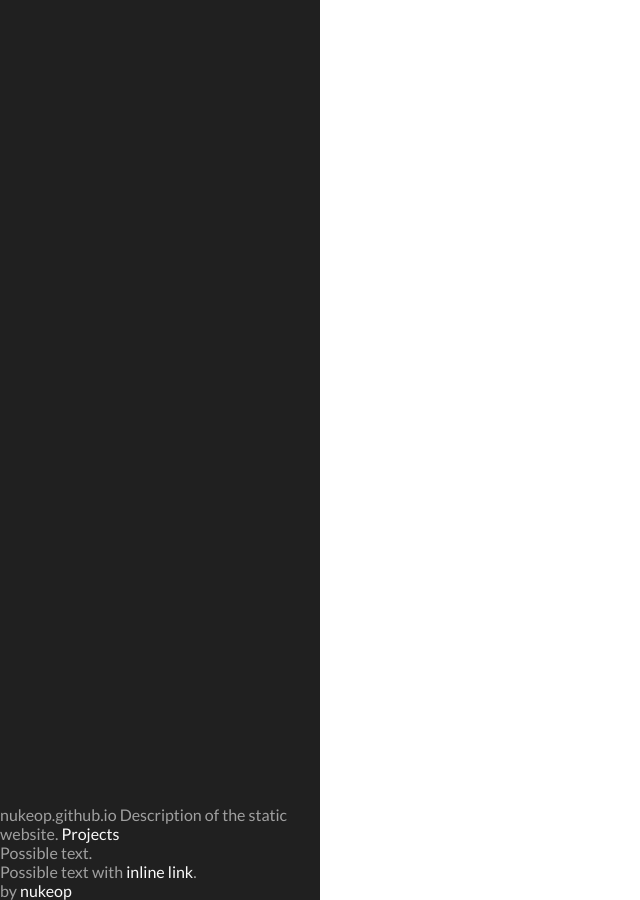
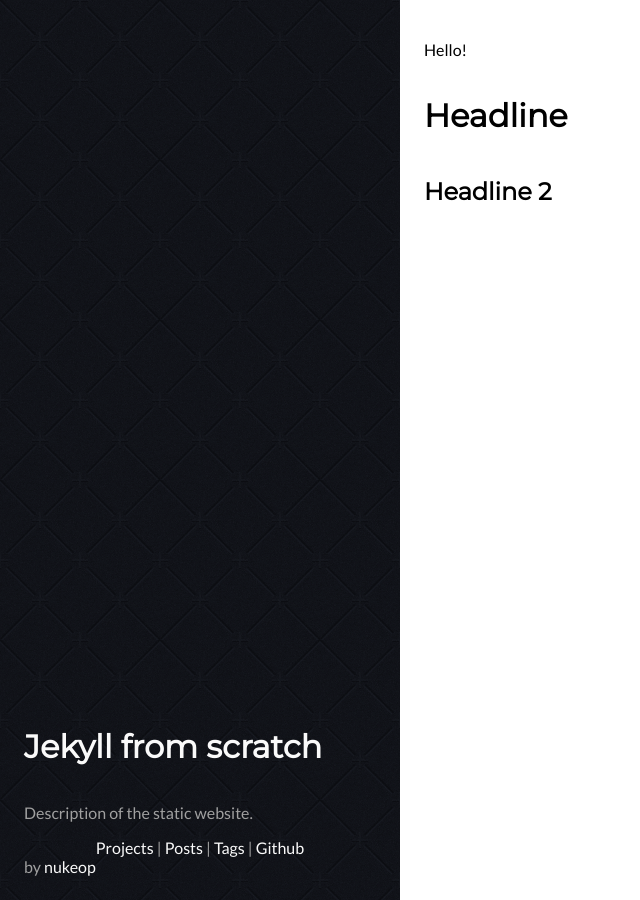
Before and after one commit to nukeop/nukeop.github.io, a Jekyll site: the page built from index.md, in a window 1280 px wide. Shown: the whole page, without its empty margins (0-640 px from the left). Built offline with Jekyll 4.4.1, drawn with Linux system fonts in a browser that asks for light colours.

Commit message:
Background images and style changes

```diff
--- a/_config.yml
+++ b/_config.yml
@@ -3,8 +3,6 @@
 description:
   Description of the static website.
 
-url: nukeop.github.io
-
 markdown: kramdown
 exclude:
   - LICENSE
--- /dev/null
+++ b/_data/blog.yml
@@ -0,0 +1,2 @@
+title: nukeop.github.io
+url: nukeop.github.io
--- a/_includes/left.html
+++ b/_includes/left.html
@@ -1,12 +1,20 @@
 <div class='left'>
   {% include spacer.html %}
-  <div>
-    {{ site.url }}
-    {{ site.description }}
-    <a>Projects</a><br />
-    Possible text.<br />
-    Possible text with <a>inline link</a>.<br />
+  <div class='content'>
+    <h1>
+      {{ site.title }}
+    </h1>
 
-    by <a href='https://github.com/{{ site.author }}'>{{ site.author }}</a>
+    <p>
+      {{ site.description }}
+    </p>
+
+    <div class='links'>
+      <a>Projects</a> | <a>Posts</a> | <a>Tags</a> | <a>Github</a>
+    </div>
+
+    <span>
+      by <a href='https://github.com/{{ site.author }}'>{{ site.author }}</a>
+    </span>
   </div>
 </div>
--- a/_sass/home.scss
+++ b/_sass/home.scss
@@ -3,6 +3,5 @@
   flex-flow: column;
   flex: 1 1 auto;
 
-  width: 50%;
   margin: 24px;
 }
--- a/_sass/left.scss
+++ b/_sass/left.scss
@@ -1,9 +1,9 @@
 .left {
   flex: 0 0 auto;
-  background-color: #202020;
-  width: 25%;
+  background-color: $black;
+  background: url('images/padded.png');
+  width: 400px;
   height: 100%;
-  position: fixed;
 
   display: flex;
   flex-flow: column;
@@ -13,4 +13,18 @@
     color: $white;
     text-decoration: none;
   }
+
+  h1, h2, h3, h4, h5 {
+    color: $white;
+  }
+
+  .content {
+    margin: 24px;
+    display: flex;
+    flex-flow: column;
+  }
+
+  .links {
+    text-align: center;
+  }
 }
--- a/assets/main.scss
+++ b/assets/main.scss
@@ -14,7 +14,7 @@
 $pink           : #FF1493;
 $brown          : #A52A2A;
 $grey           : #A0A0A0;
-$black          : #000000;
+$black          : #202020;
 $white          : #FAFAFA;
 $primaryColor   : $blue;
 $secondaryColor : $grey;
```
Also changed, not shown: assets/images/padded.png (added), assets/images/wall4.png (added).
